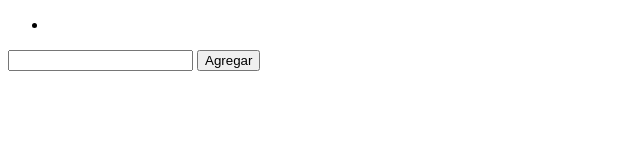
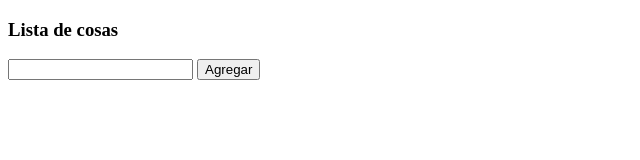
Before and after one commit to aaliaga01/Proyecto-final-dom, a plain HTML site: page index.html in a window 1280 px wide. Shown: the whole page, without its empty margins (0-640 px from the left). Drawn offline with Linux system fonts and the light colour scheme.

Commit message:
se ve la lista

```diff
--- a/index.html
+++ b/index.html
@@ -5,15 +5,15 @@
 	<title>Lista ordenada - Proyecto Final</title>
 </head>
 <body>
-	<div id="lista">
-		<ul>
-			<li id="contenido"></li>
+	<div>
+		<h3>Lista de cosas</h3>
+		<ul id="lista">
 		</ul>
 	</div>
 	<form>
 		<input type="text">
-		<button type="submit" onclick="function cosas()">Agregar</button>
+		<button type="submit" onclick="function imprimir();">Agregar</button>
 	</form>
-	<script src="assets/js/javascript.js" type="text/javascript"></script>
+	<script src="assets/js/javascript.js"></script>
 </body>
 </html>
```
